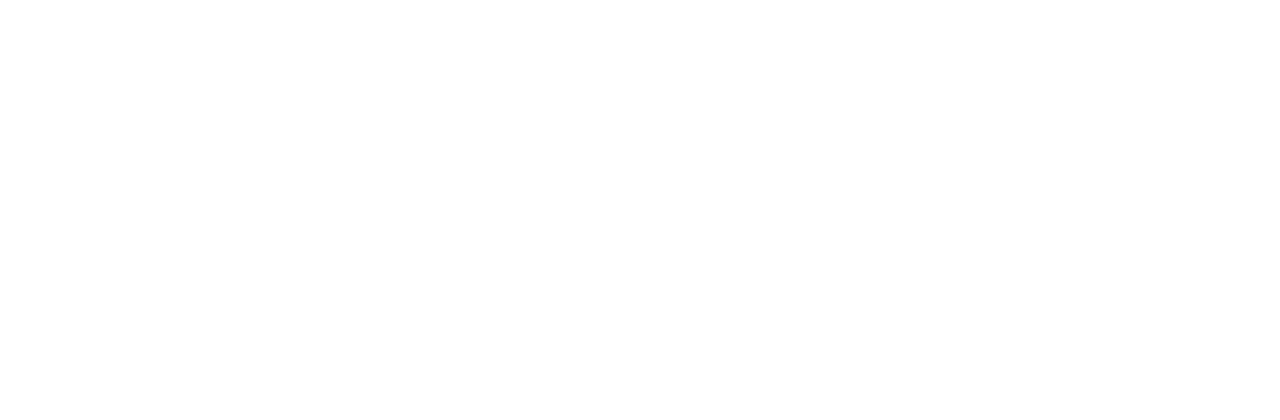
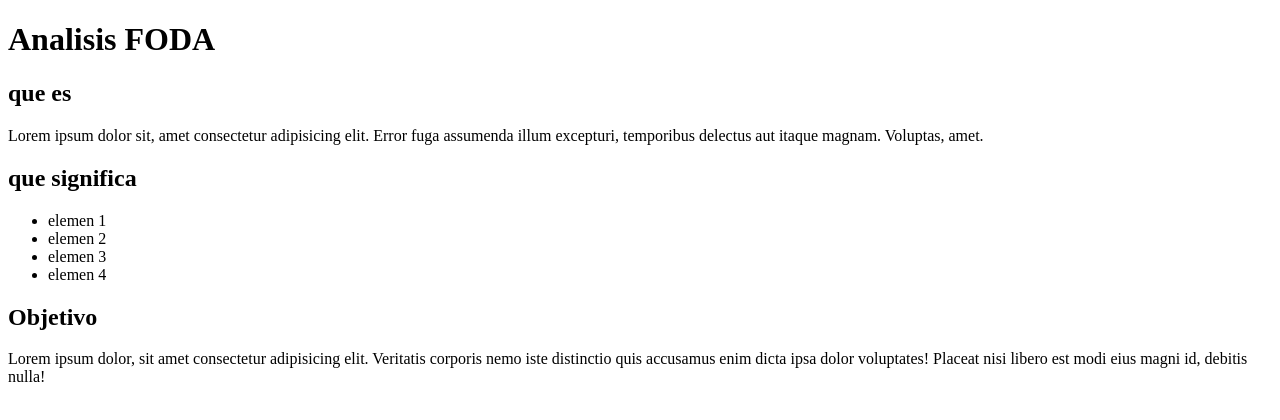
Before and after one commit to Julian-Camacho/ejercicio-01-textos, a plain HTML site: page index.html in a window 1280 px wide. Drawn offline with Linux system fonts and the light colour scheme.

Commit message:
Estructura principal

```diff
--- a/index.html
+++ b/index.html
@@ -6,6 +6,17 @@
     <title>Semana 1</title>
 </head>
 <body>
-
+    <h1>Analisis FODA</h1>
+    <h2>que es</h2>
+    <p>Lorem ipsum dolor sit, amet consectetur adipisicing elit. Error fuga assumenda illum excepturi, temporibus delectus aut itaque magnam. Voluptas, amet.</p>
+    <h2>que significa</h2>
+    <ul>
+        <li>elemen 1</li>
+        <li>elemen 2</li>
+        <li>elemen 3</li>
+        <li>elemen 4</li>
+    </ul>
+    <h2>Objetivo</h2>
+    <p>Lorem ipsum dolor, sit amet consectetur adipisicing elit. Veritatis corporis nemo iste distinctio quis accusamus enim dicta ipsa dolor voluptates! Placeat nisi libero est modi eius magni id, debitis nulla!</p>
 </body>
 </html>
```
